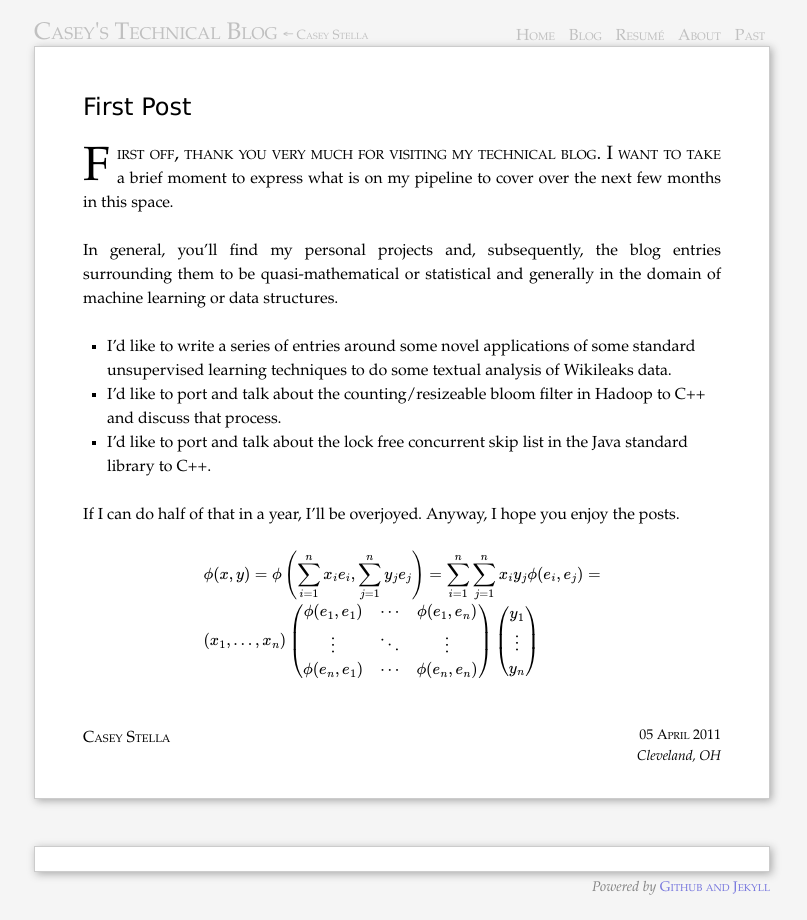
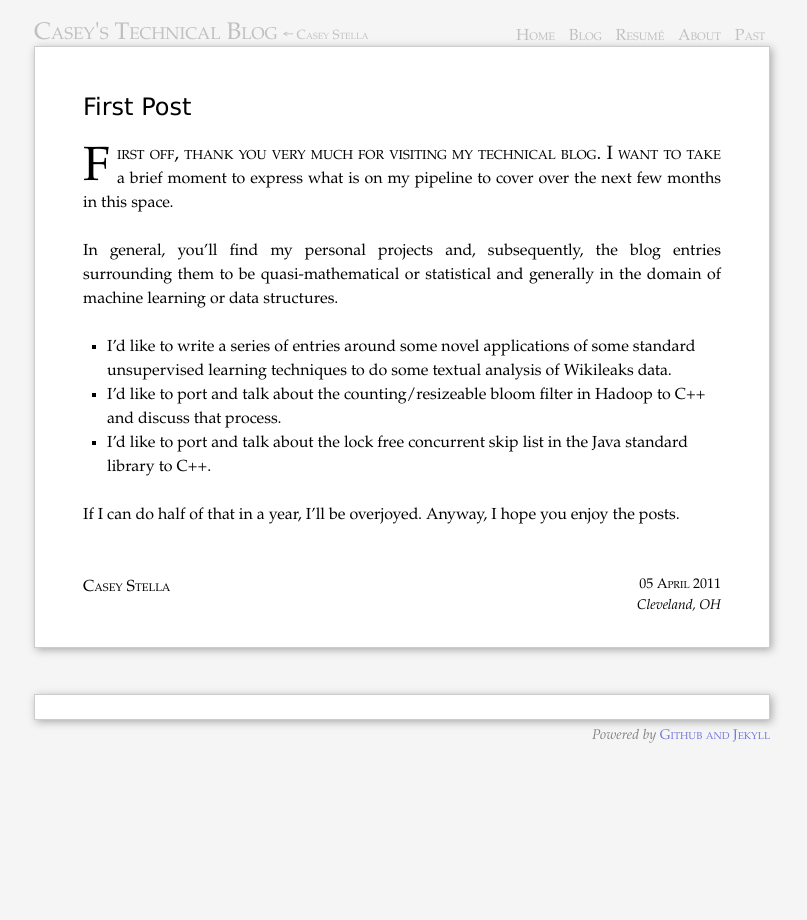
Before and after one commit to cestella/cestella.github.io, a Jekyll site: the page built from _posts/2011-04-05-first-post.markdown, in a window 1280 px wide. Shown: the whole page, without its empty margins (238-1045 px from the left). Built offline with Jekyll 4.4.1, drawn with Linux system fonts in a browser that asks for light colours; formulas are drawn with MathJax 3; comment, search, counter and statistics services are not loaded.

Commit message:
updating

```diff
--- a/_posts/2011-04-05-first-post.markdown
+++ b/_posts/2011-04-05-first-post.markdown
@@ -28,21 +28,3 @@ to do some textual analysis of Wikileaks data.
 
 If I can do half of that in a year, I'll be overjoyed.  Anyway,
 I hope you enjoy the posts.
-
-$$
-\begin{align*}
-  & \phi(x,y) = \phi \left(\sum_{i=1}^n x_ie_i, \sum_{j=1}^n y_je_j
-\right)
-  = \sum_{i=1}^n \sum_{j=1}^n x_i y_j \phi(e_i, e_j) = \\
-  & (x_1, \ldots, x_n) \left( \begin{array}{ccc}
-      \phi(e_1, e_1) & \cdots & \phi(e_1, e_n) \\
-      \vdots & \ddots & \vdots \\
-      \phi(e_n, e_1) & \cdots & \phi(e_n, e_n)
-    \end{array} \right)
-  \left( \begin{array}{c}
-      y_1 \\
-      \vdots \\
-      y_n
-    \end{array} \right)
-\end{align*}
-$$
```
